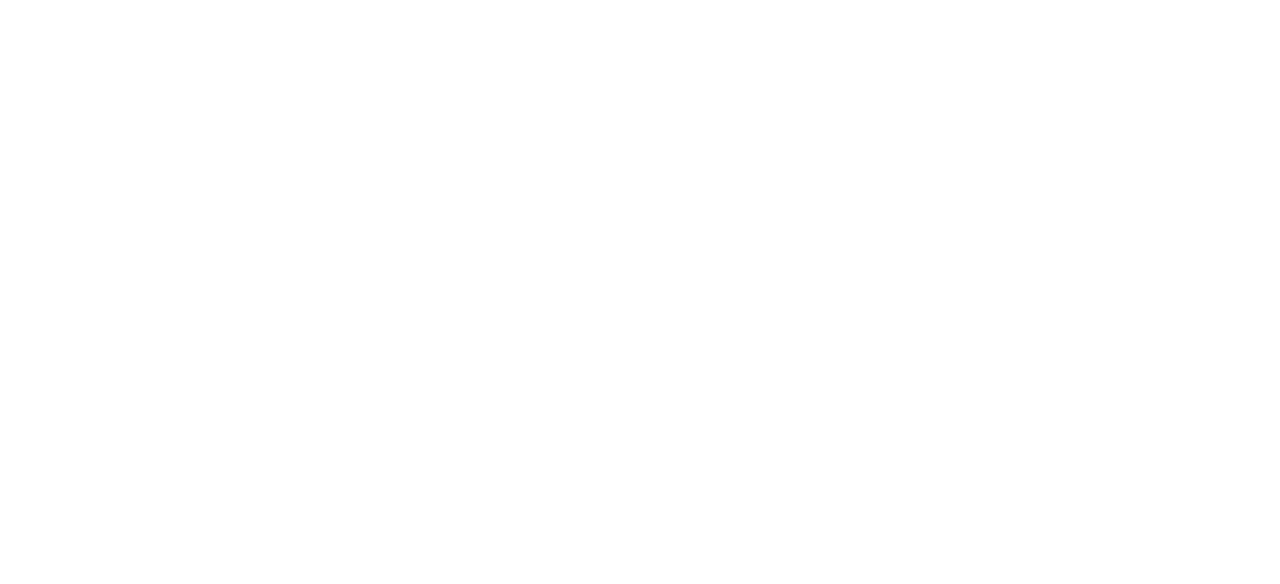
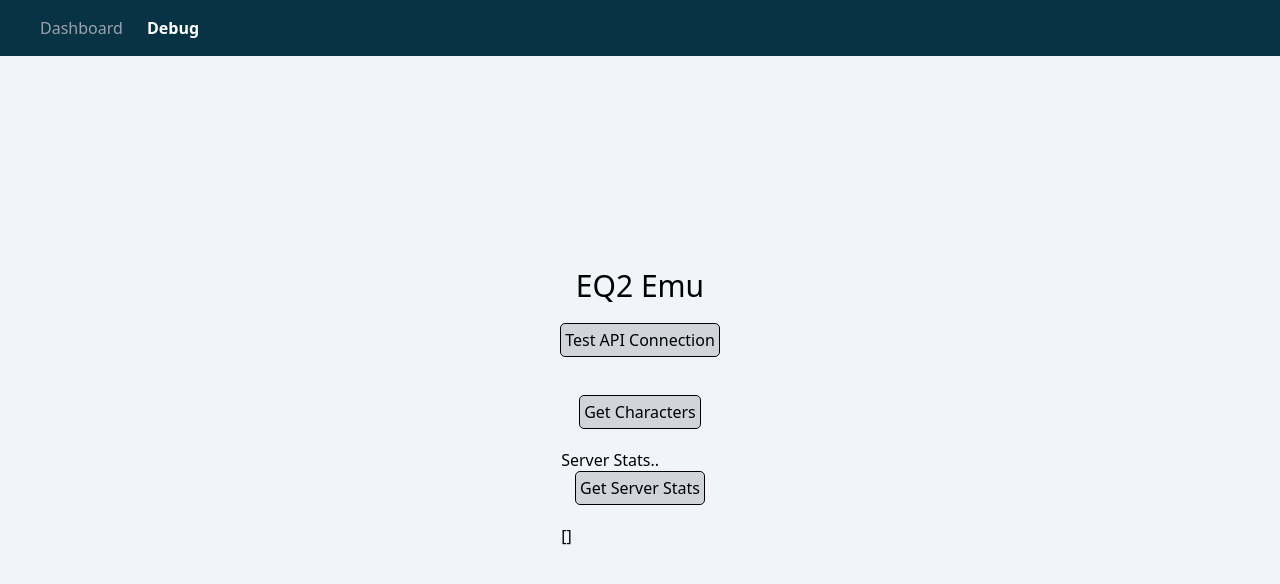
Before and after one commit to JerryKusenberger/doghouse_eq2emu, a Nuxt app: page /debug in a window 1280 px wide. Before the commit this address had no page. Shown: the top 584 px of the page. Built offline with nearby package versions, Linux system fonts and the light colour scheme.

Commit message:
add dashboard for server stats

```diff
--- a/layouts/default.vue
+++ b/layouts/default.vue
@@ -1,5 +1,17 @@
 <template>
-    <div class="wrapper">
+  <div class="wrapper bg-slate-100">
+
+    <div class="bg-cyan-950 h-14 w-full mb-8 flex items-center pl-10 text-white">
+      <div>
+        <NuxtLink to="/" class="hover:underline pr-5 text-gray-400 active:text-white">
+          Dashboard
+        </NuxtLink>
+        <NuxtLink to="/debug" class="hover:underline text-gray-400 active:text-white">
+          Debug
+        </NuxtLink>
+      </div>
+    </div>
+
     <slot />
   </div>
 </template>
@@ -9,7 +21,16 @@
 .wrapper {
   -webkit-overflow-scrolling: touch;
   height: 100%;
+  height: 100vh;
   overflow: auto;
   width: 100%;
 }
+
+.router-link-active {
+  @apply text-white font-bold;
+}
+
+.router-link-active:hover {
+  @apply text-white font-medium;
+}
 </style>
--- /dev/null
+++ b/pages/debug.vue
@@ -0,0 +1,84 @@
+<template>
+    <div class="flex items-center justify-center h-screen pb-40">
+        <div>
+            <div class="text-3xl flex justify-center">
+                EQ2 Emu
+            </div>
+            <div class="flex items-center justify-center pt-5">
+                <div>
+                    <div class="pb-5 flex justify-center">
+                        <button class="outline outline-1 bg-gray-300 rounded p-1" @click="testApiConnection">Test API
+                            Connection</button>
+                    </div>
+                    <div class="pb-5">
+                        {{ apiStatus }}
+                    </div>
+                    <div class="pb-5 flex justify-center">
+                        <button class="outline outline-1 bg-gray-300 rounded p-1" @click="getCharacters">Get
+                            Characters</button>
+                    </div>
+                    <div v-if="isLoading">Getting Characters...</div>
+                </div>
+            </div>
+            <div v-for="character in characters" :key="character.id">
+                {{ character }}
+            </div>
+
+            <div>
+                Server Stats..
+            </div>
+            <div class="pb-5 flex justify-center">
+                <button class="outline outline-1 bg-gray-300 rounded p-1" @click="getOnlinePlayers">Get Server
+                    Stats</button>
+            </div>
+            <div>
+                {{ serverStats }}
+            </div>
+        </div>
+    </div>
+</template>
+
+
+<script setup>
+const { $api } = useNuxtApp()
+
+let apiStatus = ref('')
+let characters = ref([])
+let isLoading = ref(false)
+let serverStats = ref([])
+
+async function testApiConnection() {
+    try {
+        const response = await useApi('https://eq2dev-api.null.services/test', { method: 'GET' })
+        apiStatus.value = 'API is up and running!'
+    }
+    catch {
+        apiStatus.value = 'API is down!'
+    }
+}
+
+async function getOnlinePlayers() {
+    try {
+        const response = await useApi('https://eq2dev-api.null.services/serverStats', { method: 'GET' })
+        serverStats.value = response
+    }
+    catch {
+
+    }
+}
+
+async function getCharacters() {
+    try {
+        isLoading.value = true
+        characters.value = []
+        const response = await $api.characterApi.getCharacters()
+        characters.value = response
+    }
+    catch {
+    }
+    finally {
+        isLoading.value = false
+    }
+}
+
+</script>
--- a/pages/index.vue
+++ b/pages/index.vue
@@ -1,28 +1,112 @@
 <template>
-  <div class="flex items-center justify-center h-screen pb-40">
-    <div>
-      <div class="text-3xl flex justify-center">
-        Doghouse EQ2 Emu
+  <div class="bg-gray-100">
+
+    <div class="mb-8 container m-auto">
+      <div class="text-sm text-gray-400">
+        Dashboard
       </div>
-      <div class="flex items-center justify-center pt-5">
+      <div class="text-2xl font-bold">
+        [P3t3R] An Eq2 Emu Server
+      </div>
+    </div>
+
+    <!-- Tiles -->
+    <div class="grid grid-cols-12 container m-auto gap-9">
+      <div class="col-span-3 border border-gray-100 rounded shadow-lg h-20 flex items-center p-5 bg-white">
         <div>
-          <div class="pb-5 flex justify-center">
-            <button class="outline outline-1 bg-gray-300 rounded p-1" @click="testApiConnection">Test API
-              Connection</button>
+          <div class="text-sm text-gray-400">
+            Accounts
           </div>
-          <div class="pb-5">
-            {{ apiStatus }}
+          <div class="font-bold">
+            90.2k
           </div>
-          <div class="pb-5 flex justify-center">
-            <button class="outline outline-1 bg-gray-300 rounded p-1" @click="getCharacters">Get Characters</button>
-          </div>
-          <div v-if="isLoading">Getting Characters...</div>
         </div>
       </div>
-      <div v-for="character in characters" :key="character.id">
-        {{ character }}
+      <div class="col-span-3 border border-gray-100 rounded shadow-lg h-20 flex items-center p-5 bg-white">
+        <div>
+          <div class="text-sm text-gray-400">
+            Items
+          </div>
+          <div class="font-bold">
+            126.2k
+          </div>
+        </div>
+      </div>
+      <div class="col-span-3 border border-gray-100 rounded shadow-lg h-20 flex items-center p-5 bg-white">
+        <div>
+          <div class="text-sm text-gray-400">
+            Characters
+          </div>
+          <div class="font-bold">
+            130k
+          </div>
+        </div>
+      </div>
+      <div class="col-span-3 border border-gray-100 rounded shadow-lg h-20 flex items-center p-5 bg-white">
+        <div>
+          <div class="text-sm text-gray-400">
+            Guilds
+          </div>
+          <div class="font-bold">
+            1.1k
+          </div>
+        </div>
       </div>
     </div>
+
+    <!-- online players -->
+
+    <div class="container m-auto grid grid-cols-12 mt-8">
+      <div class="col-span-6 border border-gray-100 rounded shadow-lg flex items-center bg-white">
+        <div class="w-full">
+          <div class="flex justify-end w-full font-bold p-5">
+            Players Online ({{ serverStats.length }})
+          </div>
+
+          <div class="grid grid-cols-5 bg-slate-100 border-t border-b h-10 flex items-center pl-3">
+            <div class="col-span-1 text-gray-500 p-2">
+              Player
+            </div>
+            <div class="col-span-1 text-gray-500 p-2">
+              Level
+            </div>
+            <div class="col-span-1 text-gray-500 p-2">
+              Zone
+            </div>
+            <div class="col-span-1 text-gray-500 p-2">
+              Client
+            </div>
+            <div class="col-span-1 text-gray-500 p-2">
+              IP
+            </div>
+          </div>
+
+          <div class="pl-3">
+            <div v-for="character in serverStats" :key="character.Id" class="grid grid-cols-5">
+              <div class="col-span-1 font-semibold p-2">
+                {{ character.name }}
+              </div>
+              <div class="col-span-1 font-semibold p-2">
+                {{ character.level }}
+              </div>
+              <div class="col-span-1 font-semibold p-2">
+                {{ character.currentZone }}
+              </div>
+              <div class="col-span-1 font-semibold p-2">
+                {{ character.lastClientVersion }}
+              </div>
+              <div class="col-span-1 font-semibold p-2">
+                {{ character.ipAddress }}
+              </div>
+            </div>
+          </div>
+
+
+        </div>
+      </div>
+    </div>
+
+
   </div>
 </template>
 
@@ -33,6 +117,12 @@ const { $api } = useNuxtApp()
 let apiStatus = ref('')
 let characters = ref([])
 let isLoading = ref(false)
+let serverStats = ref([])
+
+onMounted(() => {
+  getCharacters()
+  getOnlinePlayers()
+})
 
 async function testApiConnection() {
   try {
@@ -41,6 +131,16 @@ async function testApiConnection() {
   }
   catch {
     apiStatus.value = 'API is down!'
+  }
+}
+
+async function getOnlinePlayers() {
+  try {
+    const response = await useApi('https://eq2dev-api.null.services/serverStats', { method: 'GET' })
+    serverStats.value = response
+  }
+  catch {
+
   }
 }
 
```
Lines whose indentation alone changed are shown as unchanged.
